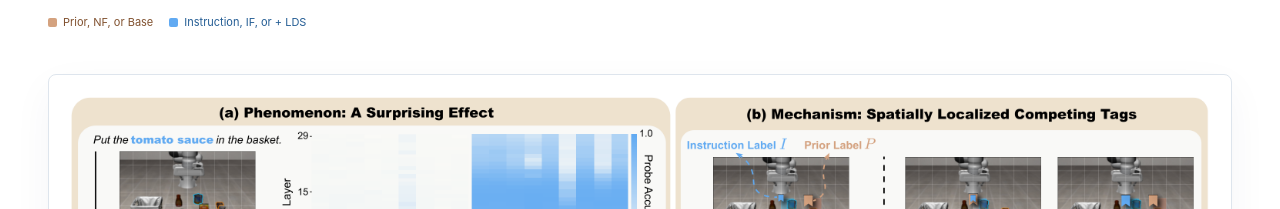
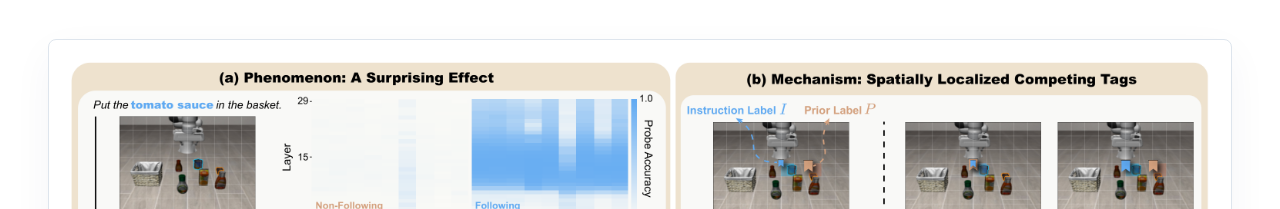
Before and after one commit to RuFlect-Intelligence/LDS-Homepage, a plain HTML site: page index.html in a window 1280 px wide. Shown: the part 591-800 px from the top of the page. Drawn offline with Linux system fonts and the light colour scheme.

Commit message:
Remove the color legend below homepage resource buttons

```diff
--- a/index.html
+++ b/index.html
@@ -40,10 +40,6 @@
           <a class="resource-link" href="https://huggingface.co/datasets/RuFlect/RoboTwin-IF"><img class="resource-icon" src="static/img/icons/huggingface.svg" width="18" height="18" alt="" aria-hidden="true">RoboTwin-IF Dataset <span aria-hidden="true">↗</span></a>
           <a class="resource-link" id="modelscope-link" href="https://www.modelscope.ai/organization/Ruflect-Intelligence" aria-label="RoboTwin-IF on ModelScope — organization page"><img class="resource-icon" src="static/img/icons/modelscope.svg" width="18" height="18" alt="" aria-hidden="true">ModelScope <span aria-hidden="true">↗</span></a>
         </div>
-      </div>
-      <div class="comparison-key" aria-label="Comparison colors">
-        <span class="baseline-key"><i aria-hidden="true"></i>Prior, NF, or Base</span>
-        <span class="fine-key"><i aria-hidden="true"></i>Instruction, IF, or + LDS</span>
       </div>
     </div>
     <figure class="paper-figure overview-figure">
```
